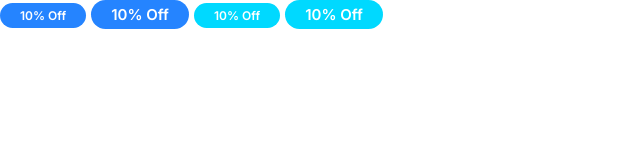
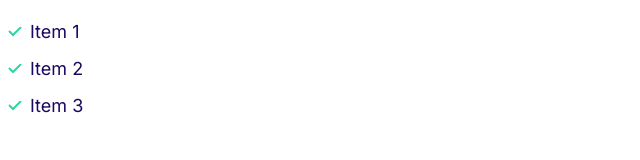
Before and after one commit to BernyFranklin/moshify, a plain HTML site: page index.html in a window 1280 px wide. Shown: the whole page, without its empty margins (0-640 px from the left). Drawn offline with Linux system fonts and the light colour scheme.

Commit message:
Build list components: inline and tick

```diff
--- a/css/styles.css
+++ b/css/styles.css
@@ -115,3 +115,31 @@ a {
         font-size: 1.2rem;
     }
 }
+
+/* Lists */
+.list {
+    list-style: none;
+    padding-left: 0 ;
+    color: var(--color-heading);
+}
+
+.list--inline .list__item{
+    display: inline-block;
+    margin-right: 2rem;
+}
+
+.list--tick {
+    list-style-image: url(../images/tick.svg);
+    padding-left: 3rem;
+}
+
+.list--tick .list__item {
+    padding-left: 0.5rem;
+    margin-bottom: 1rem;
+}
+
+@media screen and (min-width:1024px) {
+    .list--tick .list__item {
+        padding-left: 0;
+    }
+}
--- a/index.html
+++ b/index.html
@@ -15,9 +15,10 @@
     <link rel="stylesheet" href="css/styles.css" />
   </head>
   <body>
-    <span class="badge badge--primary badge--small">10% Off</span>
-    <span class="badge badge--primary">10% Off</span>
-    <span class="badge badge--secondary badge--small">10% Off</span>
-    <span class="badge badge--secondary">10% Off</span>
+    <ul class="list list--tick">
+      <li class="list__item">Item 1</li>
+      <li class="list__item">Item 2</li>
+      <li class="list__item">Item 3</li>
+    </ul>
   </body>
 </html>
```
Also changed, not shown: components/lists.html (added, +10 -0 lines), images/tick.svg (added).
